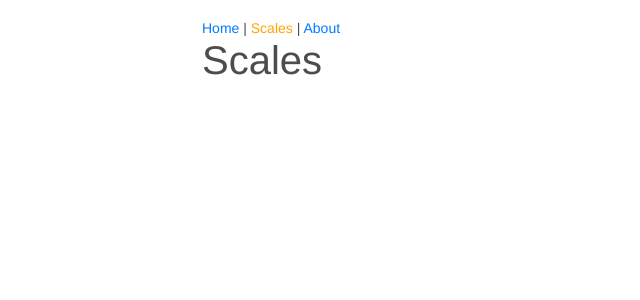
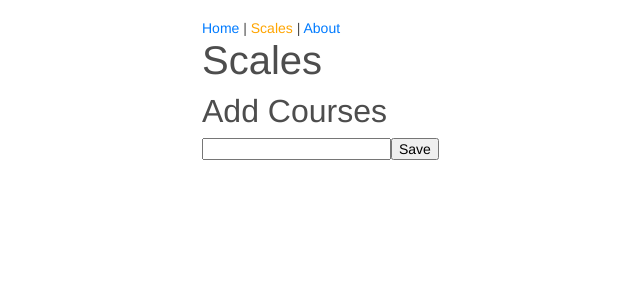
Before and after one commit to thusimon/react-viohp, a React app: page /scales in a window 1280 px wide. Shown: the top 300 px of the page, without its empty margins (28-668 px from the left). Built offline with nearby package versions, Linux system fonts and the light colour scheme.

Commit message:
add redux
action, reducer, root reducer, redux store and dispatch

```diff
--- /dev/null
+++ b/src/actions/actionTypes.js
@@ -0,0 +1,4 @@
+/**
+ * Created by Lu on 8/7/2018.
+ */
+export const CREATE_COURSE = 'CREATE_COURSE';
--- /dev/null
+++ b/src/actions/scaleAction.js
@@ -0,0 +1,8 @@
+/**
+ * Created by Lu on 8/7/2018.
+ */
+import * as types from './actionTypes';
+
+export function createCourse(course) {
+  return {type:types.CREATE_COURSE, course};
+}
--- a/src/components/scales/ScalesPage.js
+++ b/src/components/scales/ScalesPage.js
@@ -1,16 +1,69 @@
 /**
  * Created by Lu on 8/4/2018.
  */
-import React, {PropTypes} from 'react';
+import React from 'react';
+import {bindActionCreators} from 'redux';
+import PropTypes from 'prop-types';
+import {connect} from 'react-redux';
+import * as courseActions from '../../actions/scaleAction';
+class ScalesPage extends React.Component {
+  constructor(props, context){
+    super(props, context);
+    this.state = {
+      course:{title:""}
+    };
 
-class ScalesPage extends React.Component {
+    this.onTitleChange = this.onTitleChange.bind(this);
+    this.onClickSave = this.onClickSave.bind(this);
+  }
+
+  onTitleChange(event){
+    const course = this.state.course;
+    course.title = event.target.value;
+    this.setState({course: course});
+  }
+
+  onClickSave(event){
+    this.props.actions.createCourse(this.state.course);
+  }
+
+  courseRow(course, index){
+    return <div key={index}>{course.title}</div>;
+  }
+
   render() {
     return (
       <div>
         <h1>Scales</h1>
+        {this.props.courses.map(this.courseRow)}
+        <h2>Add Courses</h2>
+        <input
+          type="text"
+          onChange={this.onTitleChange}
+          value={this.state.course.title} />
+        <input
+          type="submit"
+          value="Save"
+          onClick={this.onClickSave} />
       </div>
     );
   }
 }
 
-export default ScalesPage;
+ScalesPage.propTypes = {
+  courses: PropTypes.array.isRequired,
+  actions: PropTypes.object.isRequired
+};
+
+function mapStateToProps(state, ownProps){
+  return {
+    courses:state.courses
+  };
+}
+
+function mapDispatchToProps(dispatch){
+  return {
+    actions: bindActionCreators(courseActions, dispatch)
+  };
+}
+export default connect(mapStateToProps, mapDispatchToProps)(ScalesPage);
--- a/src/index.js
+++ b/src/index.js
@@ -2,14 +2,21 @@
 // import 'babel-polyfill';
 import React from 'react';
 import {render} from 'react-dom';
+import configureStore from './store/configureStore';
+import {Provider} from 'react-redux';
 import { BrowserRouter as Router, Route, Link } from 'react-router-dom';
 import App from './components/App';
 import './styles/styles.css';
 import '../node_modules/bootstrap/dist/css/bootstrap.min.css';
+
+const store = configureStore();
+
 render((
-    <Router>
-      <App />
-    </Router>
+    <Provider store={store}>
+      <Router>
+        <App />
+      </Router>
+    </Provider>
   ),
   document.getElementById('app')
 );
--- /dev/null
+++ b/src/reducers/index.js
@@ -0,0 +1,11 @@
+/**
+ * Created by Lu on 8/7/2018.
+ */
+import {combineReducers} from 'redux';
+import courses from './scaleReducer';
+
+const rootReducer = combineReducers({
+  courses
+});
+
+export default rootReducer;
--- /dev/null
+++ b/src/reducers/scaleReducer.js
@@ -0,0 +1,15 @@
+/**
+ * Created by Lu on 8/7/2018.
+ */
+import * as types from '../actions/actionTypes';
+
+export default function scaleReducer(state = [], action = {}){
+  switch (action.type){
+    case types.CREATE_COURSE:
+      return [...state,
+        Object.assign({},action.course)
+      ];
+    default:
+      return state;
+  }
+}
--- /dev/null
+++ b/src/store/configureStore.js
@@ -0,0 +1,11 @@
+/**
+ * Created by Lu on 8/7/2018.
+ */
+import {createStore, applyMiddleware} from 'redux';
+import rootReducer from '../reducers/';
+//import reduxImmutableStateInvariant from 'redux-immutable-state-invariant';
+export default function configureStore(initialState){
+  return createStore(rootReducer
+    , initialState
+  );
+}
```
